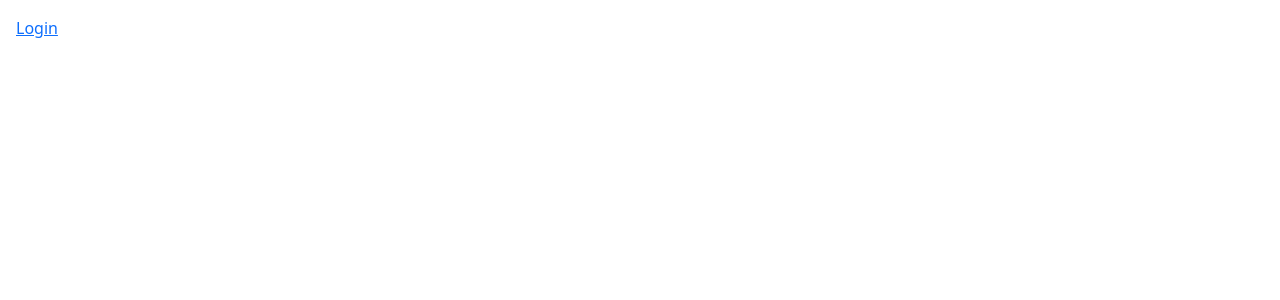
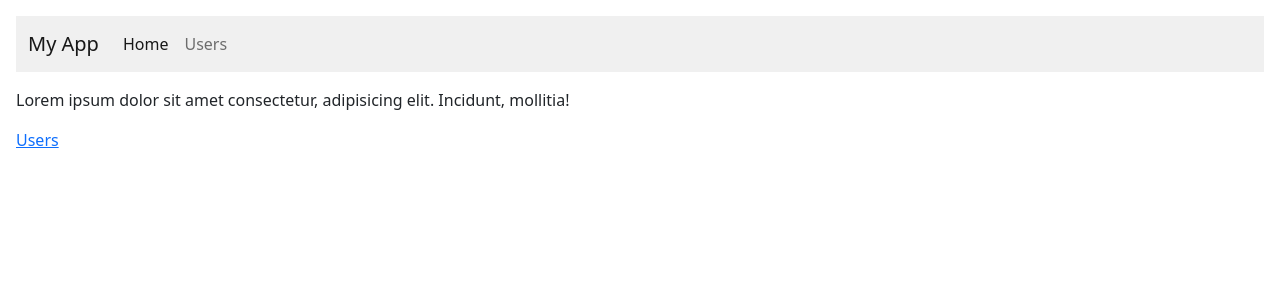
Before and after one commit to maciekQQ/React-Course, a React (Vite) app: page / in a window 1280 px wide. Shown: the top 300 px of the page. Built offline with nearby package versions, Linux system fonts and the light colour scheme.

Commit message:
Sharing state using React Context

```diff
--- a/src/App.tsx
+++ b/src/App.tsx
@@ -1,14 +1,28 @@
 import { QueryClient, QueryClientProvider } from "@tanstack/react-query";
 import "./App.css";
+import { Dispatch } from "react";
 
 import TodoForm from "./react-query/TodoForm";
 import TodoList from "./react-query/TodoList";
 import Counter from "./state-management/Counter";
 import TaskList from "./state-management/TaskList";
 import LoginStatus from "./state-management/LoginStatus";
+import { useReducer } from "react";
+import tasksReducer from "./state-management/reducers/tasksReducer";
+import NavBar from "./routing/NavBar";
+import HomePage from "./routing/HomePage";
+import TasksContext from "./state-management/contexts/tasksContext";
 
 function App() {
-  return <LoginStatus />;
+  const [tasks, dispatch] = useReducer(tasksReducer, []);
+  return (
+    <>
+      <TasksContext.Provider value={{ tasks, dispatch }}>
+        <NavBar />
+        <HomePage />
+      </TasksContext.Provider>
+    </>
+  );
 }
 
 export default App;
--- a/src/state-management/TaskList.tsx
+++ b/src/state-management/TaskList.tsx
@@ -1,8 +1,9 @@
-import { useReducer, useState } from "react";
+import { useContext, useReducer, useState } from "react";
 import tasksReducer from "./reducers/tasksReducer";
+import TasksContext from "./contexts/tasksContext";
 
 const TaskList = () => {
-  const [tasks, dispatch] = useReducer(tasksReducer, []);
+  const { tasks, dispatch } = useContext(TasksContext);
 
   return (
     <>
--- /dev/null
+++ b/src/state-management/contexts/tasksContext.ts
@@ -0,0 +1,12 @@
+import { Dispatch } from "react";
+import tasksReducer, { Task, TaskAction } from "../reducers/tasksReducer";
+import React from "react";
+
+interface TasksContextType{
+    tasks:Task[]
+    dispatch: Dispatch<TaskAction>
+}
+
+const TasksContext = React.createContext<TasksContextType>({}as TasksContextType)
+
+export default TasksContext
--- a/src/state-management/reducers/tasksReducer.ts
+++ b/src/state-management/reducers/tasksReducer.ts
@@ -1,5 +1,5 @@
 
-interface Task {
+export interface Task {
     id: number;
     title: string;
   }
@@ -12,7 +12,7 @@
     taskId: number;
 }
 
-type TaskAction= AddTask | DeleteTask
+export type TaskAction= AddTask | DeleteTask
 
 const tasksReducer = (tasks: Task[], action:TaskAction): Task[]=>{
     switch(action.type){
```
Also changed, not shown: src/state-management/NavBar.tsx (+6 -2 lines).
